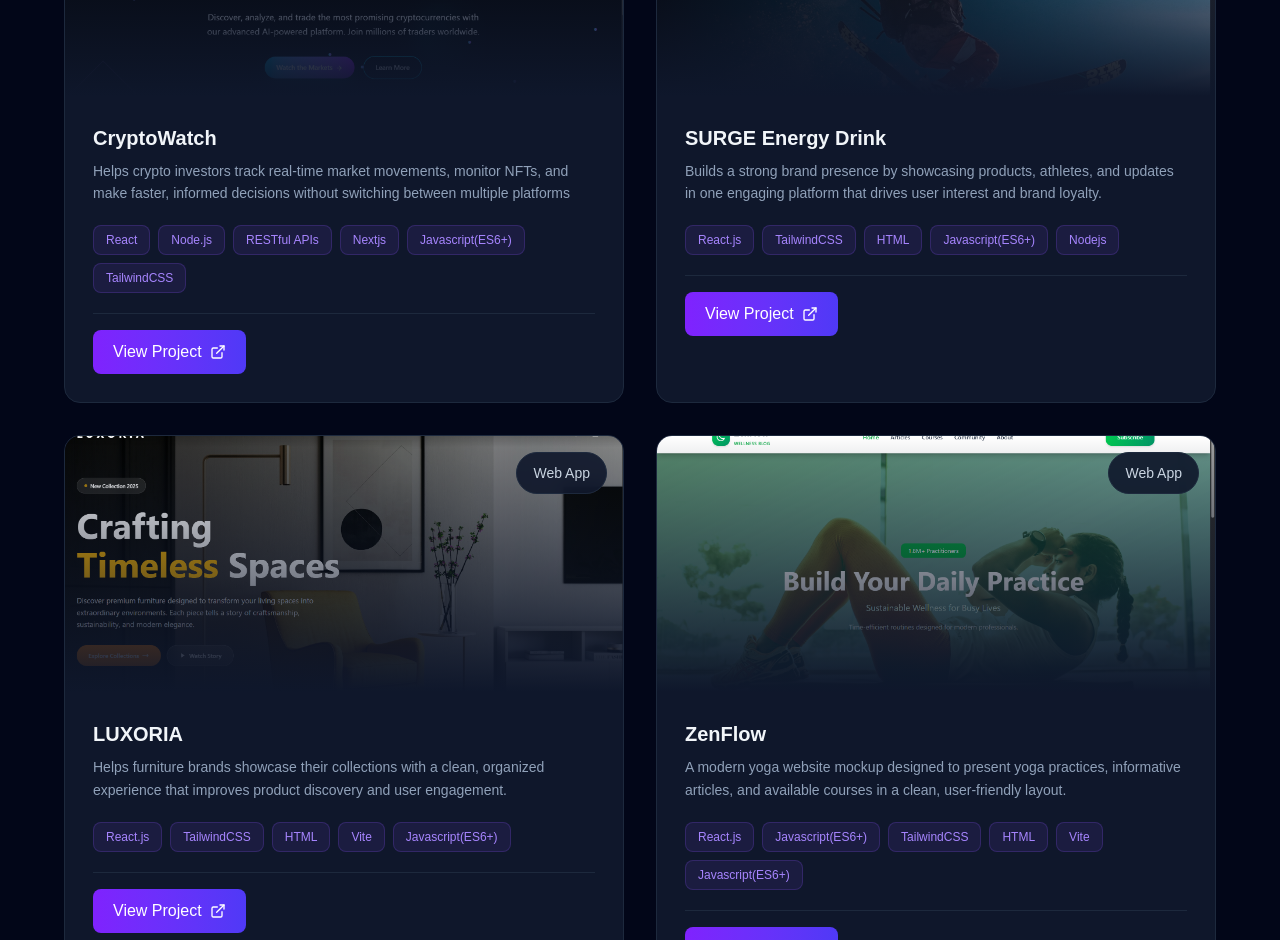
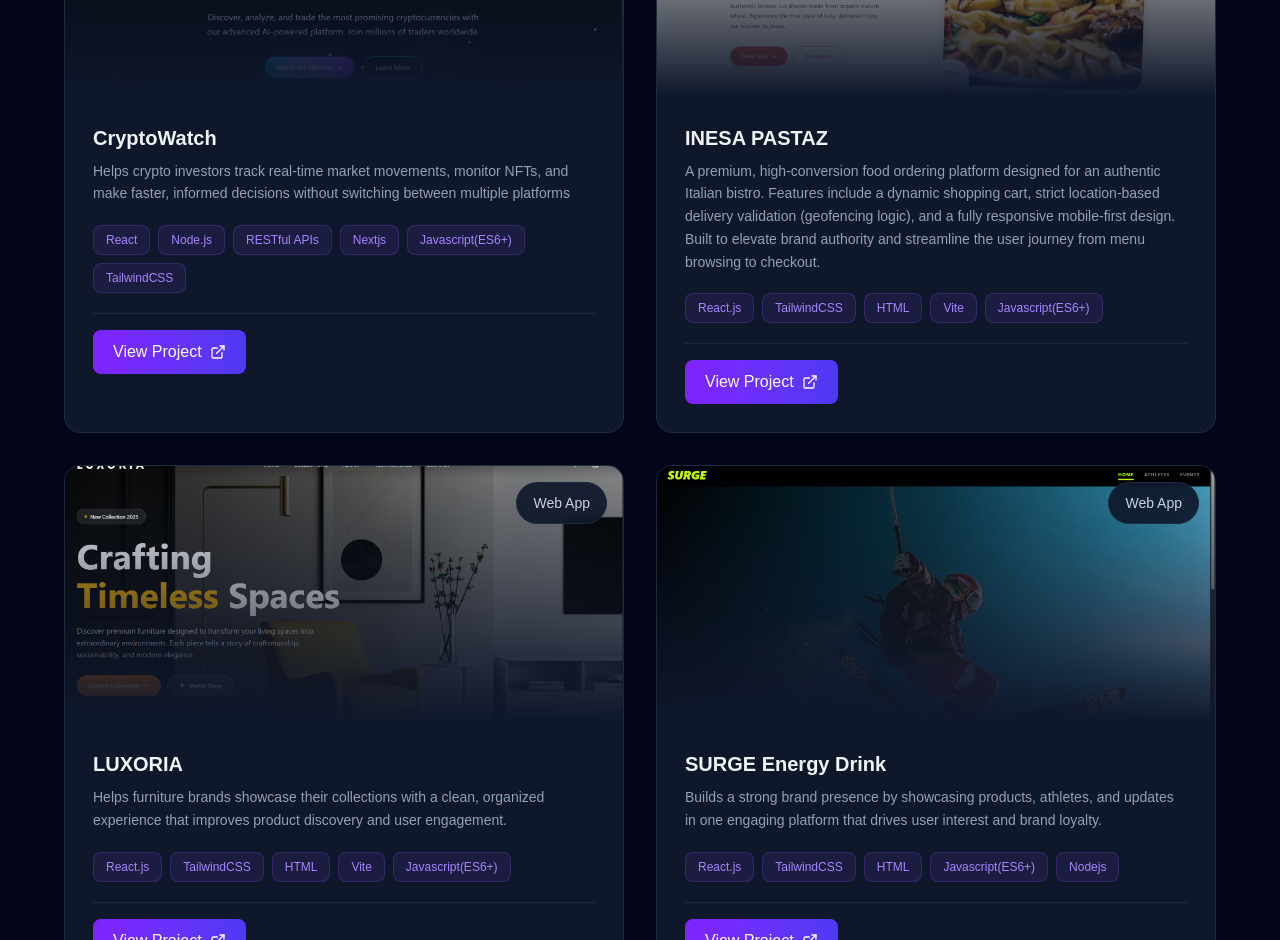
Before and after one commit to Vanshmudgal/my-portfolio2, a Next.js app in the folder my-app/: page / in a window 1280 px wide. Shown: the part 1860-2800 px from the top of the page. Built offline with nearby package versions, Linux system fonts and the light colour scheme.

Commit message:
newchanges

```diff
--- a/my-app/src/app/page.js
+++ b/my-app/src/app/page.js
@@ -5,6 +5,7 @@ import cryptowebsite_ss from "./cryptowebsite_ss.png";
 import energywebsite_ss from "./energywebsite_ss.png";
 import furniture_ss from "./furniture_ss.png"
 import yogawebsite_ss from "./yogawebsite_ss.png"
+import pastaz from "./pastaz.png"
 import { Search, TrendingUp, BarChart, Globe } from "lucide-react";
 
 import Image from "next/image";
@@ -104,8 +105,30 @@ export default function Home() {
       link: "https://crypto-final-five.vercel.app",
       tags: ["React", "Node.js", "RESTful APIs", "Nextjs","Javascript(ES6+)","TailwindCSS"],
     },
+
+      {
+      id: 2,
+      title: "INESA PASTAZ",
+      description:
+        "A premium, high-conversion food ordering platform designed for an authentic Italian bistro. Features include a dynamic shopping cart, strict location-based delivery validation (geofencing logic), and a fully responsive mobile-first design. Built to elevate brand authority and streamline the user journey from menu browsing to checkout.",
+      image:
+        pastaz,
+      link: "https://pasta-rose.vercel.app/",
+      tags: ["React.js",  "TailwindCSS", "HTML","Vite","Javascript(ES6+)"]
+    },
+
     {
-      id: 2,
+      id: 4,
+      title: "LUXORIA",
+      description:
+        "Helps furniture brands showcase their collections with a clean, organized experience that improves product discovery and user engagement.",
+      image:
+        furniture_ss,
+      link: "https://furniture-deployed.vercel.app",
+      tags: ["React.js","TailwindCSS","HTML","Vite","Javascript(ES6+)"]
+    },
+    {
+      id: 3,
       title: "SURGE Energy Drink",
       description:
         "Builds a strong brand presence by showcasing products, athletes, and updates in one engaging platform that drives user interest and brand loyalty.",
@@ -115,27 +138,9 @@ export default function Home() {
       tags: ["React.js","TailwindCSS","HTML","Javascript(ES6+)","Nodejs"]
     },
 
-     {
-      id: 3,
-      title: "LUXORIA",
-      description:
-        "Helps furniture brands showcase their collections with a clean, organized experience that improves product discovery and user engagement.",
-      image:
-        furniture_ss,
-      link: "https://furniture-deployed.vercel.app",
-      tags: ["React.js","TailwindCSS","HTML","Vite","Javascript(ES6+)"]
-    },
 
-    {
-      id: 4,
-      title: "ZenFlow",
-      description:
-        "A modern yoga website mockup designed to present yoga practices, informative articles, and available courses in a clean, user-friendly layout.",
-      image:
-        yogawebsite_ss,
-      link: "https://yoga-alpha-ashen.vercel.app",
-      tags: ["React.js", "Javascript(ES6+)", "TailwindCSS", "HTML","Vite","Javascript(ES6+)"]
-    }
+
+
   ];
 
   return (
@@ -182,6 +187,13 @@ export default function Home() {
                 className="text-slate-300 hover:text-violet-400 transition-colors font-medium"
               >
                 About
+              </a>
+
+               <a
+                href="#testimonials"
+                className="text-slate-300 hover:text-violet-400 transition-colors font-medium"
+              >
+                Testimonials
               </a>
               <a
                 href="#contact"
@@ -557,10 +569,10 @@ export default function Home() {
       {/* Testimonial Card */}
       {[
         {
-          name: "Ranjeet Kapoor",
-          role: "Owner, The French Patisserie",
+          name: "Deepak Singh",
+          role: "Inesia Pastaz",
           quote:
-            "Vansh helped us create a clean and visually appealing website that reflects the quality of our bakery. The site works smoothly on mobile and presents our business professionally.",
+            "Vansh helped us create a clean and visually appealing website that reflects the quality of our resturant site works smoothly on mobile and presents our business professionally.",
           impact:
             "Improved online presence, better mobile experience, clearer communication",
           color: "amber",
```
Also changed, not shown: my-app/src/app/pastaz.png (added).
